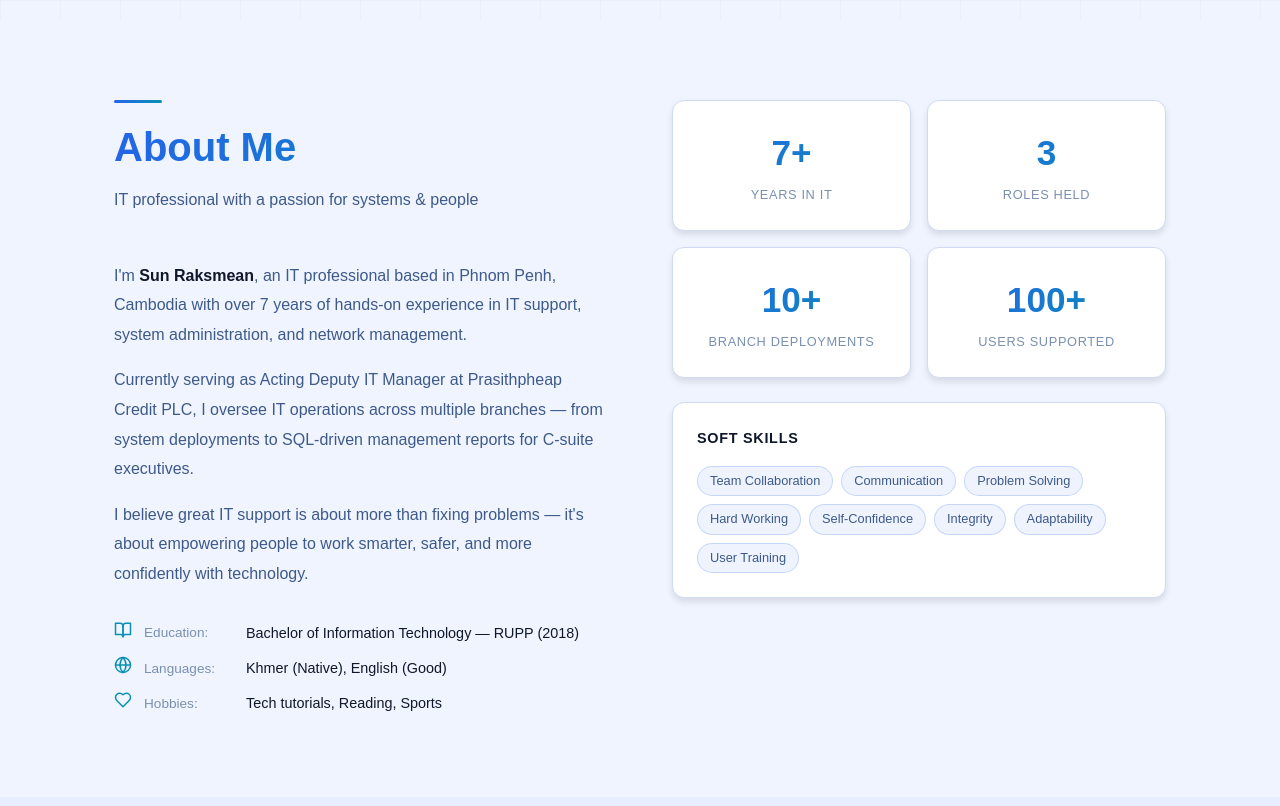
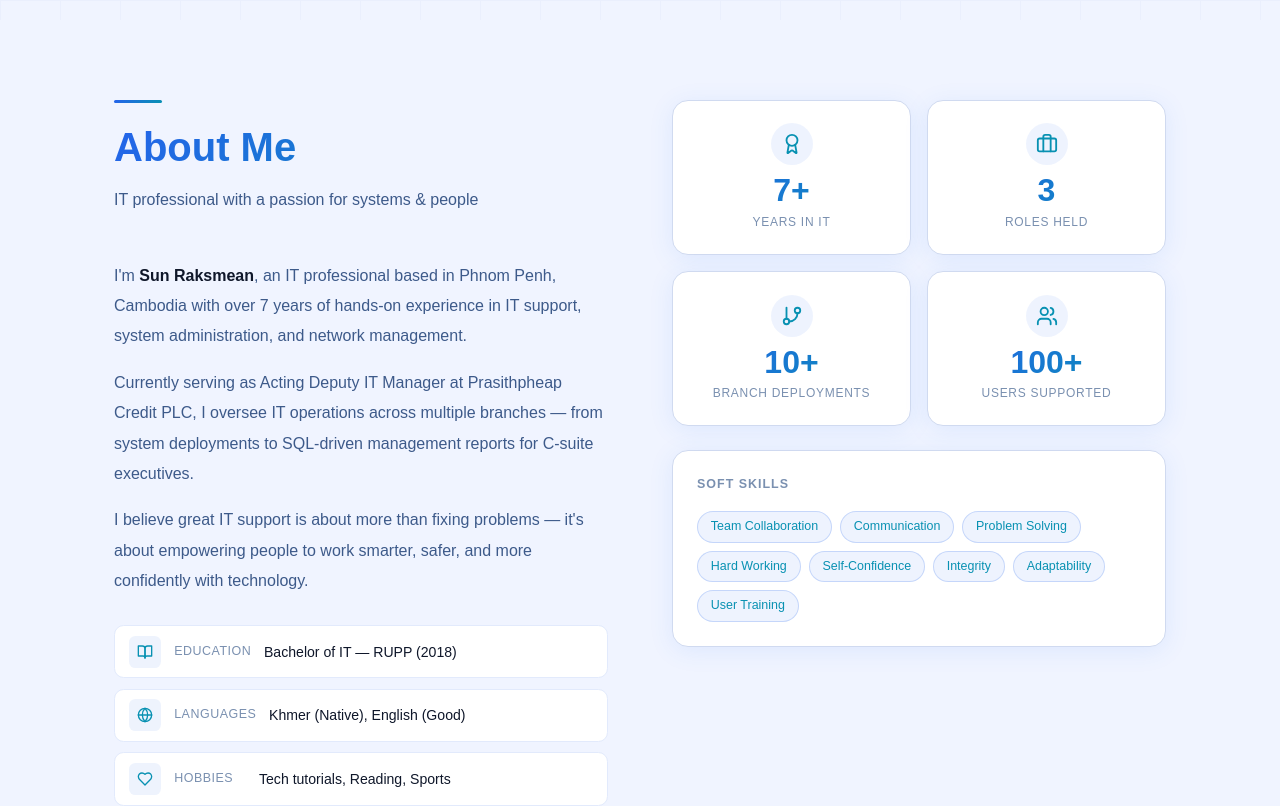
Before and after one commit to sunraksmean/portfolio, a React (Vite) app: page / in a window 1280 px wide. Shown: the part 780-1586 px from the top of the page. Built offline with nearby package versions, Linux system fonts and the light colour scheme; the HTML template or start-up script is replaced by a standard one; a web font is replaced by a local one.

Commit message:
updated about page to get responsive

```diff
--- a/src/components/page/About.tsx
+++ b/src/components/page/About.tsx
@@ -1,161 +1,309 @@
-import { useState, useEffect } from 'react';
-import { BookOpen, Globe, Heart, Zap } from 'lucide-react';
+import { useEffect } from 'react';
+import { BookOpen, Globe, Heart, Award, Briefcase, GitBranch, Users } from 'lucide-react';
 
 export default function About() {
-  const [open, setOpen] = useState(false);
-  const [isMobile, setIsMobile] = useState(false);
-
-  // Handle mobile detection properly with useEffect
-  useEffect(() => {
-    const checkMobile = () => {
-      setIsMobile(window.innerWidth <= 768);
-    };
-
-    checkMobile();
-    window.addEventListener('resize', checkMobile);
-
-    return () => window.removeEventListener('resize', checkMobile);
-  }, []);
+  // Ensure unused isMobile state is removed; layout handled purely via CSS
+  useEffect(() => {}, []);
 
   const facts = [
-    { icon: <BookOpen size={18} />, label: 'Education', value: 'Bachelor of Information Technology — RUPP (2018)' },
-    { icon: <Globe size={18} />, label: 'Languages', value: 'Khmer (Native), English (Good)' },
-    { icon: <Heart size={18} />, label: 'Hobbies', value: 'Tech tutorials, Reading, Sports' },
+    { icon: <BookOpen size={16} />, label: 'Education', value: 'Bachelor of IT — RUPP (2018)' },
+    { icon: <Globe size={16} />, label: 'Languages', value: 'Khmer (Native), English (Good)' },
+    { icon: <Heart size={16} />, label: 'Hobbies', value: 'Tech tutorials, Reading, Sports' },
   ];
 
   const highlights = [
-    { num: '7+', label: 'Years in IT' },
-    { num: '3', label: 'Roles Held' },
-    { num: '10+', label: 'Branch Deployments' },
-    { num: '100+', label: 'Users Supported' },
+    { icon: <Award size={22} />, num: '7+', label: 'Years in IT' },
+    { icon: <Briefcase size={22} />, num: '3', label: 'Roles Held' },
+    { icon: <GitBranch size={22} />, num: '10+', label: 'Branch Deployments' },
+    { icon: <Users size={22} />, num: '100+', label: 'Users Supported' },
+  ];
+
+  const softSkills = [
+    'Team Collaboration', 'Communication', 'Problem Solving',
+    'Hard Working', 'Self-Confidence', 'Integrity',
+    'Adaptability', 'User Training',
   ];
 
   return (
-    <section id="about" className="section">
-      <div className="container">
-        {/* Mobile toggle button */}
-        {isMobile && (
-          <div style={{ textAlign: 'center', marginBottom: '1rem' }}>
-            <button
-              className="mobile-toggle"
-              onClick={() => setOpen(!open)}
-              style={{
-                padding: '0.75rem 1.5rem',
-                background: 'var(--accent-gradient, linear-gradient(135deg, #667eea 0%, #764ba2 100%))',
-                color: '#fff',
-                border: 'none',
-                borderRadius: '0.5rem',
-                cursor: 'pointer',
-                fontSize: '1rem',
-                fontWeight: 600
-              }}
-            >
-              {open ? '− Hide About' : '+ Show About'}
-            </button>
-          </div>
-        )}
+    <>
+      <style>{`
+        /* ── About Section ─────────────────────────── */
+        .about-section {
+          padding: 5rem 0;
+        }
 
-        {/* Content - show on desktop always, on mobile only when open */}
-        {(!isMobile || open) && (
-          <div className="about-grid" style={{
-            display: 'grid',
-            gridTemplateColumns: '1fr 1fr',
-            gap: '4rem',
-            alignItems: 'start'
-          }}>
-            {/* Left Column */}
-            <div>
-              <div className="divider" />
-              <h2 className="section-title">About Me</h2>
-              <p className="section-subtitle">IT professional with a passion for systems & people</p>
+        .about-container {
+          width: 100%;
+          max-width: 1100px;
+          margin: 0 auto;
+          padding: 0 1.5rem;
+        }
 
-              <p style={{ color: 'var(--text-secondary, #666)', lineHeight: 1.85, marginBottom: '1rem', fontWeight: 300 }}>
-                I'm <strong style={{ color: 'var(--text-primary, #333)', fontWeight: 600 }}>Sun Raksmean</strong>, an IT professional based in Phnom Penh, Cambodia with over 7 years of hands-on experience in IT support, system administration, and network management.
-              </p>
-              <p style={{ color: 'var(--text-secondary, #666)', lineHeight: 1.85, marginBottom: '1rem', fontWeight: 300 }}>
-                Currently serving as Acting Deputy IT Manager at Prasithpheap Credit PLC, I oversee IT operations across multiple branches — from system deployments to SQL-driven management reports for C-suite executives.
-              </p>
-              <p style={{ color: 'var(--text-secondary, #666)', lineHeight: 1.85, marginBottom: '2rem', fontWeight: 300 }}>
-                I believe great IT support is about more than fixing problems — it's about empowering people to work smarter, safer, and more confidently with technology.
-              </p>
-
-              {/* Facts */}
-              <div style={{ display: 'flex', flexDirection: 'column', gap: '0.6rem' }}>
-                {facts.map((f, i) => (
-                  <div key={i} style={{ display: 'flex', alignItems: 'center', gap: '0.75rem' }}>
-                    <span style={{ color: 'var(--accent-cyan, #06b6d4)', flexShrink: 0 }}>{f.icon}</span>
-                    <span style={{ color: 'var(--text-muted, #888)', fontSize: '0.85rem', minWidth: 90 }}>{f.label}:</span>
-                    <span style={{ color: 'var(--text-primary, #333)', fontSize: '0.9rem', fontWeight: 500 }}>{f.value}</span>
-                  </div>
-                ))}
-              </div>
-            </div>
-
-            {/* Right Column */}
-            <div>
-              {/* Stats grid */}
-              <div style={{ display: 'grid', gridTemplateColumns: '1fr 1fr', gap: '1rem', marginBottom: '1.5rem' }}>
-                {highlights.map((h, i) => (
-                  <div key={i} className="card" style={{
-                    padding: '1.5rem',
-                    textAlign: 'center',
-                    background: 'var(--card-bg, #fff)',
-                    borderRadius: '0.75rem',
-                    boxShadow: '0 4px 6px rgba(0,0,0,0.1)'
-                  }}>
-                    <div style={{
-                      fontSize: '2.2rem',
-                      fontWeight: 800,
-                      background: 'var(--accent-gradient, linear-gradient(135deg, #667eea 0%, #764ba2 100%))',
-                      WebkitBackgroundClip: 'text',
-                      WebkitTextFillColor: 'transparent',
-                      backgroundClip: 'text',
-                      marginBottom: '0.25rem',
-                    }}>{h.num}</div>
-                    <div style={{ color: 'var(--text-muted, #888)', fontSize: '0.8rem', textTransform: 'uppercase', letterSpacing: '0.05em' }}>{h.label}</div>
-                  </div>
-                ))}
-              </div>
-
-              {/* Soft skills */}
-              <div className="card" style={{
-                padding: '1.5rem',
-                background: 'var(--card-bg, #fff)',
-                borderRadius: '0.75rem',
-                boxShadow: '0 4px 6px rgba(0,0,0,0.1)'
-              }}>
-                <h4 style={{ fontWeight: 700, marginBottom: '1rem', color: 'var(--text-primary, #333)', fontSize: '0.9rem', textTransform: 'uppercase', letterSpacing: '0.05em' }}>Soft Skills</h4>
-                <div style={{ display: 'flex', flexWrap: 'wrap', gap: '0.5rem' }}>
-                  {['Team Collaboration', 'Communication', 'Problem Solving', 'Hard Working', 'Self-Confidence', 'Integrity', 'Adaptability', 'User Training'].map(s => (
-                    <span key={s} className="tag" style={{
-                      padding: '0.25rem 0.75rem',
-                      background: 'var(--tag-bg, #f0f0f0)',
-                      borderRadius: '999px',
-                      fontSize: '0.8rem',
-                      color: 'var(--text-secondary, #666)'
-                    }}>{s}</span>
-                  ))}
-                </div>
-              </div>
-            </div>
-          </div>
-        )}
-      </div>
-
-      <style>{`
+        /* Two-column grid on desktop */
         .about-grid {
           display: grid;
           grid-template-columns: 1fr 1fr;
           gap: 4rem;
           align-items: start;
         }
+
+        /* ── Left column ───────────────────────────── */
+        .about-left {}
+
+        .about-bio p {
+          color: var(--text-secondary);
+          line-height: 1.9;
+          font-weight: 300;
+          margin-bottom: 1rem;
+        }
+        .about-bio strong {
+          color: var(--text-primary);
+          font-weight: 600;
+        }
+
+        .about-facts {
+          display: flex;
+          flex-direction: column;
+          gap: 0.65rem;
+          margin-top: 1.8rem;
+        }
+
+        .about-fact-item {
+          display: flex;
+          align-items: center;
+          gap: 0.8rem;
+          padding: 0.6rem 0.9rem;
+          background: var(--bg-card);
+          border: 1px solid var(--border-subtle);
+          border-radius: 0.6rem;
+          transition: border-color 0.2s ease, box-shadow 0.2s ease;
+        }
+        .about-fact-item:hover {
+          border-color: var(--accent-blue);
+          box-shadow: 0 0 0 3px var(--accent-glow);
+        }
+        .about-fact-icon {
+          display: flex;
+          align-items: center;
+          justify-content: center;
+          width: 32px;
+          height: 32px;
+          border-radius: 0.4rem;
+          background: var(--tag-bg);
+          color: var(--accent-cyan);
+          flex-shrink: 0;
+        }
+        .about-fact-label {
+          color: var(--text-muted);
+          font-size: 0.78rem;
+          font-weight: 500;
+          text-transform: uppercase;
+          letter-spacing: 0.04em;
+          min-width: 72px;
+          flex-shrink: 0;
+        }
+        .about-fact-value {
+          color: var(--text-primary);
+          font-size: 0.88rem;
+          font-weight: 400;
+        }
+
+        /* ── Right column ──────────────────────────── */
+        .about-right {}
+
+        /* Stats */
+        .about-stats {
+          display: grid;
+          grid-template-columns: 1fr 1fr;
+          gap: 1rem;
+          margin-bottom: 1.5rem;
+        }
+
+        .about-stat-card {
+          background: var(--bg-card);
+          border: 1px solid var(--border);
+          border-radius: 1rem;
+          padding: 1.4rem 1rem;
+          text-align: center;
+          transition: all 0.3s ease;
+          box-shadow: var(--shadow-card);
+          cursor: default;
+        }
+        .about-stat-card:hover {
+          border-color: var(--accent-blue);
+          box-shadow: var(--shadow-glow);
+          transform: translateY(-3px);
+        }
+        .about-stat-icon {
+          display: flex;
+          align-items: center;
+          justify-content: center;
+          margin: 0 auto 0.5rem;
+          width: 42px;
+          height: 42px;
+          border-radius: 50%;
+          background: var(--tag-bg);
+          color: var(--accent-cyan);
+        }
+        .about-stat-num {
+          font-size: 2rem;
+          font-weight: 800;
+          background: var(--accent-gradient);
+          -webkit-background-clip: text;
+          -webkit-text-fill-color: transparent;
+          background-clip: text;
+          line-height: 1.1;
+          margin-bottom: 0.25rem;
+        }
+        .about-stat-label {
+          color: var(--text-muted);
+          font-size: 0.75rem;
+          text-transform: uppercase;
+          letter-spacing: 0.06em;
+          font-weight: 500;
+        }
+
+        /* Skills card */
+        .about-skills-card {
+          background: var(--bg-card);
+          border: 1px solid var(--border);
+          border-radius: 1rem;
+          padding: 1.5rem;
+          box-shadow: var(--shadow-card);
+        }
+        .about-skills-title {
+          font-size: 0.78rem;
+          font-weight: 700;
+          text-transform: uppercase;
+          letter-spacing: 0.08em;
+          color: var(--text-muted);
+          margin-bottom: 1rem;
+        }
+        .about-skills-list {
+          display: flex;
+          flex-wrap: wrap;
+          gap: 0.5rem;
+        }
+        .about-skill-tag {
+          display: inline-flex;
+          align-items: center;
+          padding: 0.3rem 0.8rem;
+          background: var(--tag-bg);
+          border: 1px solid var(--tag-border);
+          border-radius: 999px;
+          font-size: 0.78rem;
+          font-weight: 500;
+          color: var(--accent-cyan);
+          transition: background 0.2s ease, transform 0.2s ease;
+        }
+        .about-skill-tag:hover {
+          background: var(--accent-glow);
+          transform: scale(1.04);
+        }
+
+        /* ── Responsive ────────────────────────────── */
         @media (max-width: 768px) {
+          .about-section {
+            padding: 3.5rem 0;
+          }
+          .about-container {
+            padding: 0 1.25rem;
+          }
           .about-grid {
             grid-template-columns: 1fr;
-            gap: 2rem;
+            gap: 2.5rem;
+          }
+          .about-stats {
+            grid-template-columns: 1fr 1fr;
+          }
+        }
+
+        @media (max-width: 480px) {
+          .about-container {
+            padding: 0 1rem;
+          }
+          .about-section {
+            padding: 2.5rem 0;
+          }
+          .about-stats {
+            grid-template-columns: 1fr 1fr;
+            gap: 0.75rem;
+          }
+          .about-stat-card {
+            padding: 1rem 0.75rem;
+          }
+          .about-stat-num {
+            font-size: 1.6rem;
           }
         }
       `}</style>
-    </section>
+
+      <section id="about" className="about-section">
+        <div className="about-container">
+          <div className="about-grid">
+
+            {/* ── Left Column ──────────────────────── */}
+            <div className="about-left">
+              <div className="divider" />
+              <h2 className="section-title">About Me</h2>
+              <p className="section-subtitle">IT professional with a passion for systems &amp; people</p>
+
+              <div className="about-bio">
+                <p>
+                  I'm <strong>Sun Raksmean</strong>, an IT professional based in Phnom Penh, Cambodia
+                  with over 7 years of hands-on experience in IT support, system administration,
+                  and network management.
+                </p>
+                <p>
+                  Currently serving as Acting Deputy IT Manager at Prasithpheap Credit PLC, I oversee
+                  IT operations across multiple branches — from system deployments to SQL-driven
+                  management reports for C-suite executives.
+                </p>
+                <p>
+                  I believe great IT support is about more than fixing problems — it's about
+                  empowering people to work smarter, safer, and more confidently with technology.
+                </p>
+              </div>
+
+              {/* Facts */}
+              <div className="about-facts">
+                {facts.map((f, i) => (
+                  <div key={i} className="about-fact-item">
+                    <span className="about-fact-icon">{f.icon}</span>
+                    <span className="about-fact-label">{f.label}</span>
+                    <span className="about-fact-value">{f.value}</span>
+                  </div>
+                ))}
+              </div>
+            </div>
+
+            {/* ── Right Column ─────────────────────── */}
+            <div className="about-right">
+              {/* Stats */}
+              <div className="about-stats">
+                {highlights.map((h, i) => (
+                  <div key={i} className="about-stat-card">
+                    <div className="about-stat-icon">{h.icon}</div>
+                    <div className="about-stat-num">{h.num}</div>
+                    <div className="about-stat-label">{h.label}</div>
+                  </div>
+                ))}
+              </div>
+
+              {/* Soft Skills */}
+              <div className="about-skills-card">
+                <div className="about-skills-title">Soft Skills</div>
+                <div className="about-skills-list">
+                  {softSkills.map(s => (
+                    <span key={s} className="about-skill-tag">{s}</span>
+                  ))}
+                </div>
+              </div>
+            </div>
+
+          </div>
+        </div>
+      </section>
+    </>
   );
 }
```
Also changed, not shown: src/components/page/Certifications.tsx (+34 -3 lines), src/components/page/Header.tsx (+10 -0 lines), src/components/page/Hero.tsx (+10 -3 lines), src/components/page/Projects.tsx (+20 -5 lines), 2 other files (tests, documents, lock files or other folders).
